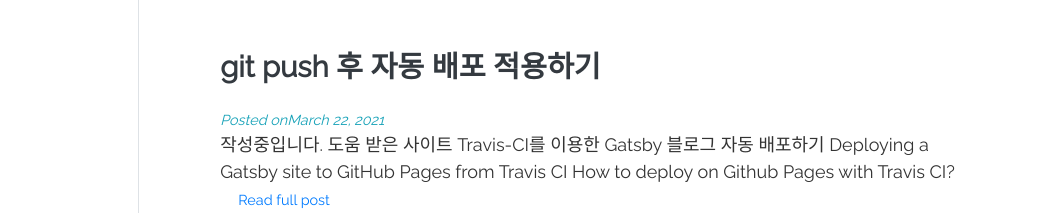
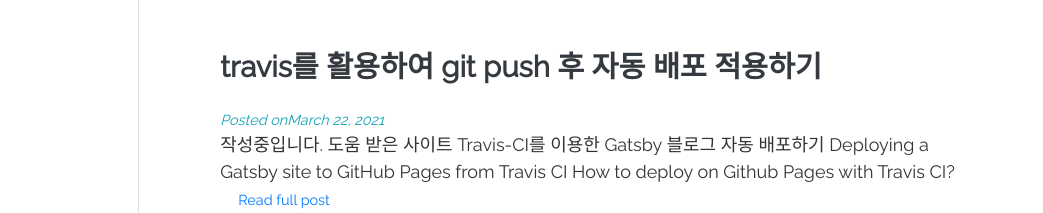
Before and after one commit to whitesky0109/whitesky0109.github.io, a Gatsby site: page / in a window 1280 px wide. Shown: the part 384-597 px from the top of the page, 237-1280 px from the left. Built offline with nearby package versions, Linux system fonts and the light colour scheme; Gatsby itself is replaced by a stand-in of ours; some packages are replaced by stand-ins of ours.

```diff
--- a/posts/whitesky0109/2021/0323-apply-travis.md
+++ b/posts/whitesky0109/2021/0323-apply-travis.md
@@ -1,5 +1,5 @@
 ---
-title: 'git push 후 자동 배포 적용하기'
+title: 'travis를 활용하여 git push 후 자동 배포 적용하기'
 tags: ['git']
 published: true
 date: '2021-03-22'
```
Also changed, not shown: .travis.yml.
